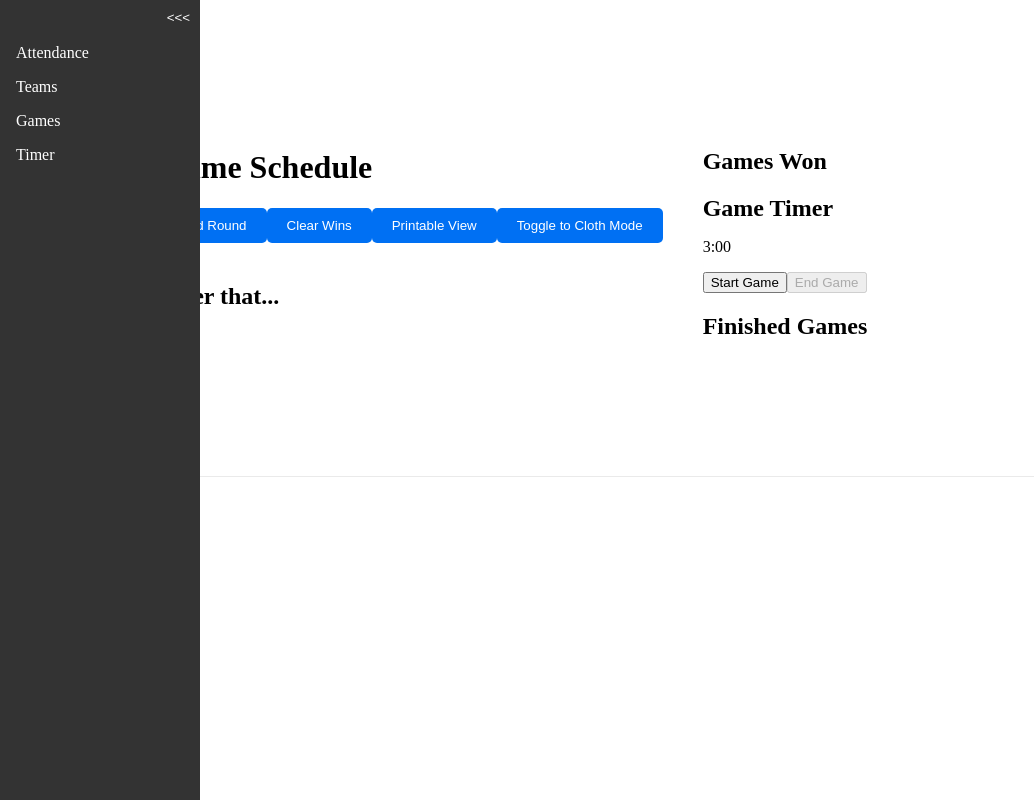
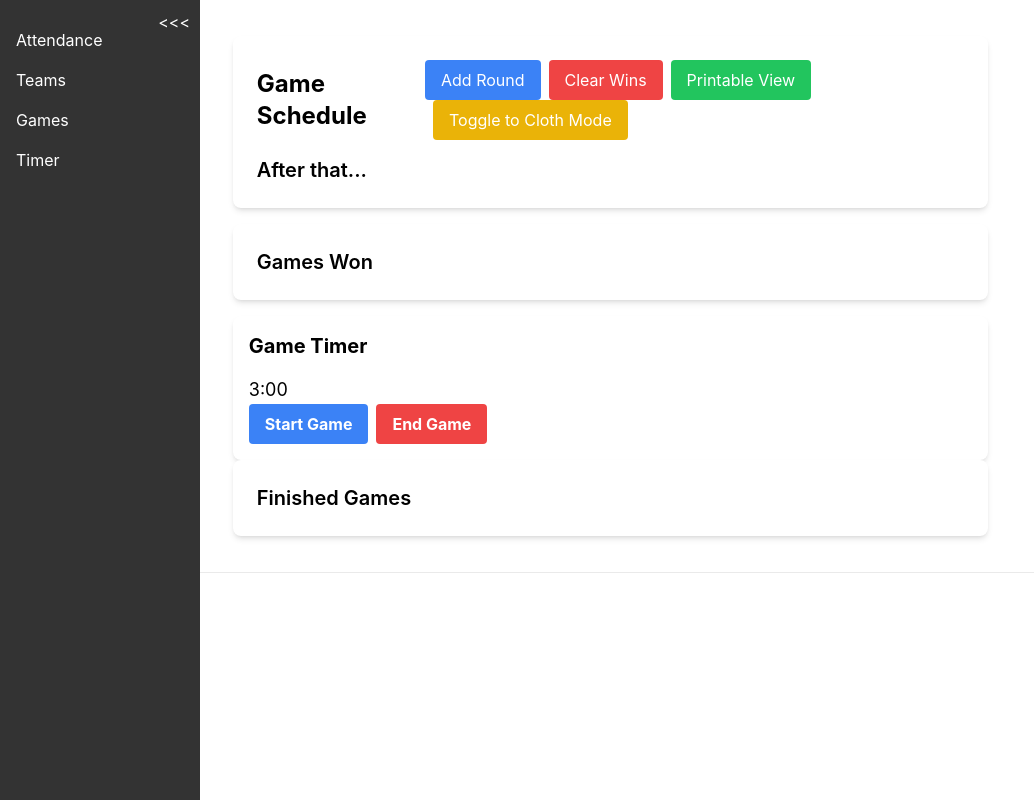
Before and after one commit to jsartin513/open-gym, a Next.js app: page /games in a window 1280 px wide. Shown: the whole page, without its empty margins (0-1034 px from the left). Built offline with nearby package versions, Linux system fonts and the light colour scheme.

Commit message:
Tailwind (#28)
Add tailwindcss throughout app

```diff
--- a/package.json
+++ b/package.json
@@ -8,10 +8,13 @@
     "lint:fix": "next lint --fix"
   },
   "dependencies": {
+    "autoprefixer": "^10.4.20",
     "axios": "^1.7.7",
     "next": "latest",
+    "postcss": "^8.4.49",
     "react": "18.2.0",
-    "react-dom": "18.2.0"
+    "react-dom": "18.2.0",
+    "tailwindcss": "^3.4.17"
   },
   "engines": {
     "node": ">=18"
--- /dev/null
+++ b/postcss.config.js
@@ -0,0 +1,6 @@
+module.exports = {
+  plugins: {
+    tailwindcss: {},
+    autoprefixer: {},
+  },
+}
--- a/src/components/(layout)/layout.js
+++ b/src/components/(layout)/layout.js
@@ -13,7 +13,7 @@ export default function Layout({ children }) {
 
       <style jsx>{`
         main {
-          padding: 5rem 0;
+          padding: 20px;
           flex: 1;
           display: flex;
           flex-direction: column;
--- a/src/components/Timer.jsx
+++ b/src/components/Timer.jsx
@@ -14,10 +14,18 @@ const Timer = ({ mode }) => {
     window.speechSynthesis.speak(utterance);
   }
 
+  function endGameText() {
+    if (mode === "cloth") {
+      return "Game over";
+    } else {
+      return "Reset blocking";
+    }
+  }
+
   function speakTimeIfRelevant(timerSeconds) {
     const seconds = timerSeconds - TIMER_OFFSET;
     if (seconds === 0) {
-      speak("Game over");
+      speak(endGameText());
     } else if (seconds === 60) {
       speak("One minute left");
     } else if (seconds % 60 === 0) {
@@ -26,8 +34,6 @@ const Timer = ({ mode }) => {
       speak(`${seconds} seconds left`);
     } else if (isTimerRunning && seconds > 0 && seconds < 10) {
       speak(seconds);
-    } else if (seconds === 0) {
-      speak("Game over");
     }
   }
 
@@ -88,11 +94,13 @@ const Timer = ({ mode }) => {
   };
 
   return (
-    <div className={styles.timerPanel}>
-      <h2>Game Timer</h2>
+    <div className="p-4 bg-white rounded-lg shadow-md">
+      <h2 className="text-xl font-bold mb-4">Game Timer</h2>
 
       {mode === "cloth" && !isTimerRunning && (
-        <button onClick={toggleGameDuration}>
+        <button
+          className="bg-gray-500 hover:bg-gray-700 text-white font-bold py-2 px-4 rounded mb-4"
+          onClick={toggleGameDuration}>
           Toggle to {gameTimer === 180 ? "90 seconds" : "3 minutes"}
         </button>
       )}
@@ -100,19 +108,19 @@ const Timer = ({ mode }) => {
       {preGameCountdown !== null ? (
         <p>Starting in {preGameCountdown}...</p>
       ) : (
-        <p className={gameTimer <= 10 ? styles.flashingTimer : ""}>
+        <p className={`text-lg ${gameTimer <= 10 ? 'text-red-500 animate-pulse' : ''}`}> {/* Conditional styling */}
           {formatTime(gameTimer)}{" "}
           {gameTimer <= 0 && (mode === "cloth" ? "Game Over!" : "No Blocking!")}
         </p>
       )}
-      <button
-        onClick={handleStartGame}
-        disabled={isTimerRunning && preGameCountdown === null}
-      >
-        Start Game
+      <button className="bg-blue-500 hover:bg-blue-700 text-white font-bold py-2 px-4 rounded"
+              onClick={handleStartGame}
+              disabled={isTimerRunning && preGameCountdown === null}>
+              Start Game
       </button>
-      <button onClick={handleEndGame} disabled={!isTimerRunning}>
-        End Game
+      <button className="bg-red-500 hover:bg-red-700 text-white font-bold py-2 px-4 rounded ml-2"
+              onClick={handleEndGame} disabled={!isTimerRunning}>
+              End Game
       </button>
     </div>
   );
--- /dev/null
+++ b/src/pages/_app.js
@@ -0,0 +1,8 @@
+// filepath: /Users/jessica.sartin/github_development/open-gym/src/pages/_app.js
+import '../styles/global.css';
+
+function MyApp({ Component, pageProps }) {
+  return <Component {...pageProps} />;
+}
+
+export default MyApp;
--- a/src/pages/games.js
+++ b/src/pages/games.js
@@ -2,7 +2,6 @@ import React, { useEffect, useState } from "react";
 import Layout from "../components/(layout)/layout";
 import PrintableSchedule from "../components/PrintableSchedule";
 import Timer from "../components/Timer";
-import styles from "../styles/GamesPage.module.css";
 import {
   generateRotatingSchedule,
   generateRoundRobinSchedule,
@@ -133,38 +132,49 @@ const GamesPage = () => {
 
   return (
     <Layout>
-      <div className={styles.container}>
-        <div className={styles.gamesSchedulePanel}>
-          <div className={styles.gamesHeader}>
-            <h1>Game Schedule</h1>
-            <button className={styles.button} onClick={handleAddGamesRound}>
+      <div className="container mx-auto p-4" style={{ paddingLeft: 'calc(20% + 1rem)' }}> {/* Adjusted padding */}
+        <div className="bg-white shadow-md rounded-lg p-6 mb-4">
+          <div className="flex justify-between items-center mb-4">
+            <h1 className="text-2xl font-bold">Game Schedule</h1>
+            <div className="space-x-2">
+              <button
+                className="bg-blue-500 text-white px-4 py-2 rounded hover:bg-blue-700"
+                onClick={handleAddGamesRound}
+              >
                 Add Round
               </button>
-            <button className={styles.button} onClick={handleClearWins}>
+              <button
+                className="bg-red-500 text-white px-4 py-2 rounded hover:bg-red-700"
+                onClick={handleClearWins}
+              >
                 Clear Wins
               </button>
               <button
-              className={styles.button}
+                className="bg-green-500 text-white px-4 py-2 rounded hover:bg-green-700"
                 onClick={() => setIsPrintableView(!isPrintableView)}
               >
                 {isPrintableView ? "Back to Schedule" : "Printable View"}
               </button>
-            <button className={styles.button} onClick={handleModeToggle}>
+              <button
+                className="bg-yellow-500 text-white px-4 py-2 rounded hover:bg-yellow-700"
+                onClick={handleModeToggle}
+              >
                 Toggle to {mode === "foam" ? "Cloth" : "Foam"} Mode
               </button>
+            </div>
           </div>
           {isPrintableView ? (
             <PrintableSchedule schedule={schedule} />
           ) : (
             <>
               {currentGame && (
-                <div className={styles.currentGame}>
-                  <h2>Current Game</h2>
-                  <p>
+                <div className="mb-4">
+                  <h2 className="text-xl font-semibold">Current Game</h2>
+                  <p className="mb-2">
                     {currentGame.homeTeam} vs {currentGame.awayTeam}
                   </p>
                   <select
-                    className={styles.select}
+                    className="select"
                     value={winners[currentGameIndex] || ""}
                     onChange={(e) =>
                       handleWinnerChange(currentGameIndex, e.target.value)
@@ -179,22 +189,22 @@ const GamesPage = () => {
                     </option>
                     {mode === "cloth" && <option value="tie">Tie</option>}
                   </select>
-                  <button onClick={() => handleSkipGame(currentGameIndex)}>
+                  <button className="btn mt-2" onClick={() => handleSkipGame(currentGameIndex)}>
                     Skip
                   </button>
                 </div>
               )}
               {nextGame && (
-                <div className={styles.nextGame}>
-                  <h2>Next Game</h2>
+                <div className="mb-4">
+                  <h2 className="text-xl font-semibold">Next Game</h2>
                   <p>
                     {nextGame.homeTeam} vs {nextGame.awayTeam}
                   </p>
                 </div>
               )}
               <div>
-                <h2>After that...</h2>
-                <ul className={styles.gamesList}>
+                <h2 className="text-xl font-semibold">After that...</h2>
+                <ul className="list-disc pl-5">
                   {upcomingGames.slice(2).map((game, index) => (
                     <li key={index}>
                       {game.homeTeam} vs {game.awayTeam}
@@ -206,11 +216,12 @@ const GamesPage = () => {
           )}
         </div>
         {!isPrintableView && (
-          <div className={styles.gamesWonPanel}>
+          <>
+            <div className="bg-white shadow-md rounded-lg p-6 mb-4">
               {mode === "foam" && (
                 <div>
-                <h2>Games Won</h2>
-                <ul>
+                  <h2 className="text-xl font-semibold">Games Won</h2>
+                  <ul className="list-disc pl-5">
                     {Object.keys(gamesWonByTeam).map((team, index) => (
                       <li key={index}>
                         {team}: {gamesWonByTeam[team]}
@@ -221,8 +232,8 @@ const GamesPage = () => {
               )}
               {mode === "cloth" && (
                 <div>
-                <h2>Points</h2>
-                <ul>
+                  <h2 className="text-xl font-semibold">Points</h2>
+                  <ul className="list-disc pl-5">
                     {Object.keys(calculateClothPoints()).map((team, index) => (
                       <li key={index}>
                         {team}: {calculateClothPoints()[team]}
@@ -231,14 +242,11 @@ const GamesPage = () => {
                   </ul>
                 </div>
               )}
-
-            <Timer
-              mode={mode}
-            />
-
-            <div>
-              <h2>Finished Games</h2>
-              <ul className={styles.gamesList}>
+            </div>
+            <Timer mode={mode} />
+            <div className="bg-white shadow-md rounded-lg p-6">
+              <h2 className="text-xl font-semibold">Finished Games</h2>
+              <ul className="list-disc pl-5">
                 {pastGames.map((game, index) => (
                   <li key={index}>
                     {game.homeTeam} vs {game.awayTeam} - Winner:{" "}
@@ -247,7 +255,7 @@ const GamesPage = () => {
                 ))}
               </ul>
             </div>
-          </div>
+          </>
         )}
       </div>
     </Layout>
--- a/src/pages/timer.js
+++ b/src/pages/timer.js
@@ -1,6 +1,7 @@
 import React, { useState } from "react";
+import Layout from "../components/(layout)/layout";
 import Timer from "../components/Timer";
-import styles from "../styles/TimerPage.module.css";
+
 
 const TimerPage = () => {
   const [mode, setMode] = useState("foam");
@@ -10,18 +11,19 @@ const TimerPage = () => {
   };
 
   return (
-    <div className={styles.timerPage}>
-      <h1>Ball type</h1>
-      <div className={styles.modeSelector}>
+    <Layout>
+      <div className="p-8 flex flex-col items-center justify-center min-h-screen">
+        <h1 className="text-3xl font-bold mb-8">Ball Type</h1>
+        <div className="flex space-x-4 mb-8"> {/* Added some space between buttons */}
           <button
-          className={styles.btn}
+            className={`bg-blue-500 text-white font-bold py-2 px-4 rounded ${mode === "foam" ? "opacity-50 cursor-not-allowed" : "hover:bg-blue-700"}`}
             onClick={() => handleModeChange("foam")}
             disabled={mode === "foam"}
           >
             Foam
           </button>
           <button
-          className={styles.btn}
+            className={`bg-green-500 text-white font-bold py-2 px-4 rounded ${mode === "cloth" ? "opacity-50 cursor-not-allowed" : "hover:bg-green-700"}`}
             onClick={() => handleModeChange("cloth")}
             disabled={mode === "cloth"}
           >
@@ -30,6 +32,7 @@ const TimerPage = () => {
         </div>
         <Timer mode={mode} />
       </div>
+    </Layout>
   );
 };
 
--- a/src/styles/global.css
+++ b/src/styles/global.css
@@ -1,3 +1,7 @@
+@tailwind base;
+@tailwind components;
+@tailwind utilities;
+
 html,
 body {
   padding: 0;
--- /dev/null
+++ b/tailwind.config.js
@@ -0,0 +1,14 @@
+/** @type {import('tailwindcss').Config} */
+module.exports = {
+  content: [
+    "./src/**/*.{js,jsx,ts,tsx}", // Add this line
+  ],
+  darkMode: false, // or 'media' or 'class'
+  theme: {
+    extend: {},
+  },
+  variants: {
+    extend: {},
+  },
+  plugins: [],
+}
```
Also changed, not shown: src/components/TeamsDisplay.jsx (+36 -29 lines), src/pages/attendance.js (+18 -26 lines), src/pages/teams.js (+22 -11 lines), 1 other file (tests, documents, lock files or other folders). Lines whose indentation alone changed are shown as unchanged.
